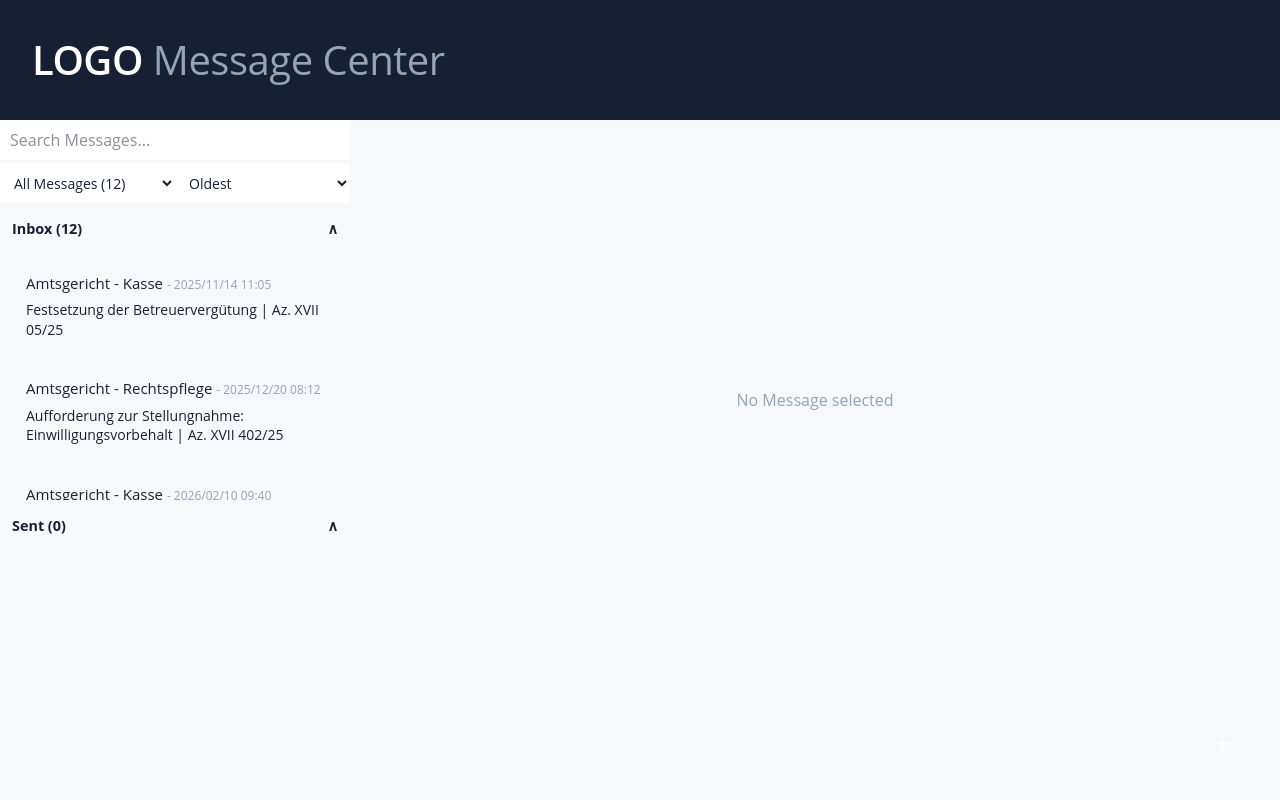
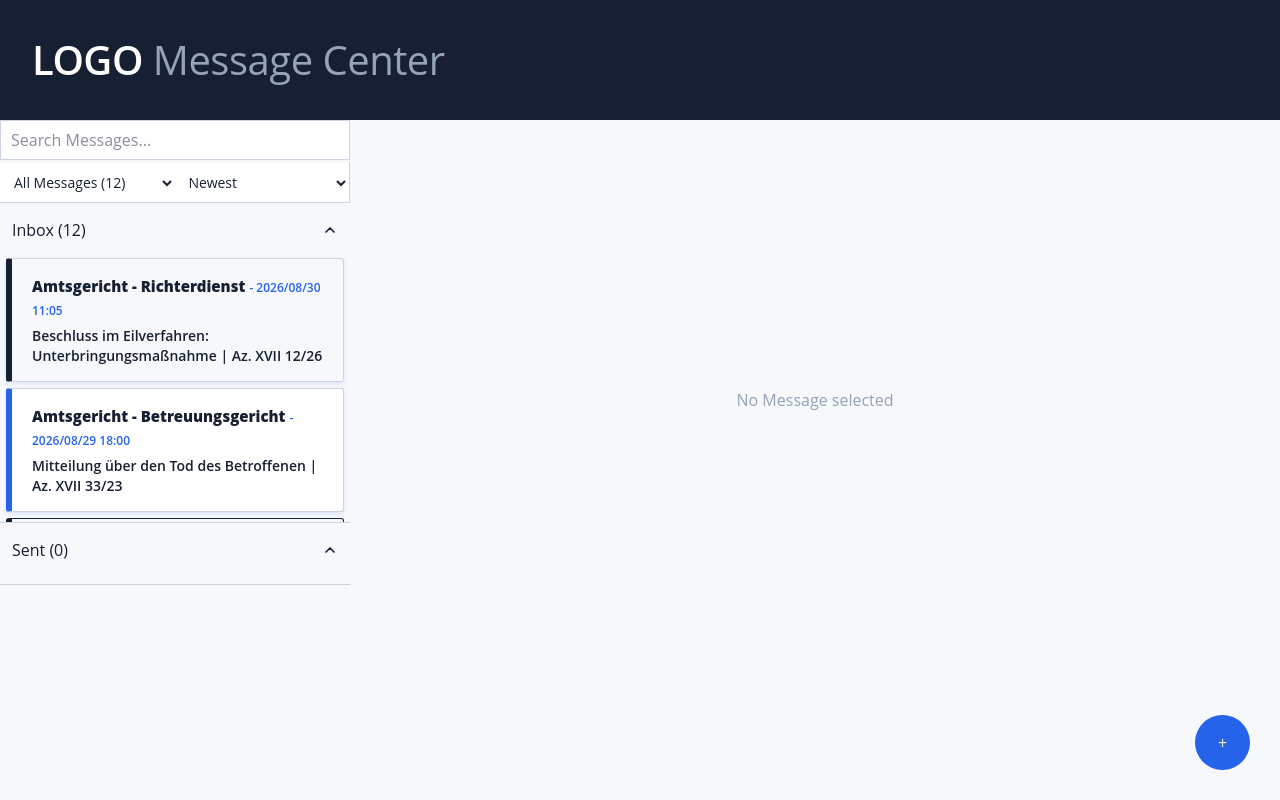
Before and after one commit to Yo-jo51/logo-message-center, a Vue app: page / in a window 1280 px wide. Built offline with nearby package versions, Linux system fonts and the light colour scheme.

Commit message:
new color palette and further tailwind integration, small fixes

```diff
--- a/src/CSS/main.css
+++ b/src/CSS/main.css
@@ -5,24 +5,26 @@
   --color-primary-dark: #1d4ed8;
   --color-navy: #172033;
 
+  /*Background colors*/
   --color-background: #f6f8fb;
   --color-surface: #ffffff;
   --color-surface-hover: #f1f5f9;
 
+  /*border colors*/
   --color-border: #e2e8f0;
   --color-border-dark: #cbd5e1;
 
+  /*Text colors*/
   --color-text: #172033;
   --color-text-secondary: #64748b;
   --color-text-muted: #94a3b8;
 
+  /*Message colors*/
   --color-unread: #eff6ff;
-  --color-success: #16a34a;
-  --color-warning: #f59e0b;
-  --color-danger: #dc2626;
+  --color-priority: #ffaa2b;
+  --color-priority-muted: #e5b26d;
 }
-
-* {
+w * {
   margin: 0;
   padding: 0;
   box-sizing: border-box;
--- a/src/MessageCenter.vue
+++ b/src/MessageCenter.vue
@@ -20,19 +20,15 @@ const inboxOpen = ref(true)
 const sentOpen = ref(true)
 
 const filterStatus = ref('All Messages')
-const sortOrder = ref('Oldest')
+const sortOrder = ref('Newest')
 
 const filteredMessages = computed(() => {
   let result = [...messages.value]
 
-  // Filter
   if (filterStatus.value === 'Seen') result = result.filter((m) => m.seen)
-
   if (filterStatus.value === 'Unseen') result = result.filter((m) => !m.seen)
-
   if (filterStatus.value === 'Priority') result = result.filter((m) => m.important)
 
-  // Search
   const search = searchText.value.toLowerCase().trim()
 
   if (search) {
@@ -41,7 +37,6 @@ const filteredMessages = computed(() => {
     )
   }
 
-  // Sort
   result.sort((a, b) => {
     const dateA = new Date(a.timestamp)
     const dateB = new Date(b.timestamp)
@@ -53,9 +48,7 @@ const filteredMessages = computed(() => {
 })
 
 const inboxMessages = computed(() => filteredMessages.value.filter((m) => m.folder === 'Inbox'))
-
 const sentMessages = computed(() => filteredMessages.value.filter((m) => m.folder === 'Sent'))
-
 const priorityCount = computed(() => messages.value.filter((m) => m.important).length)
 
 function openMessage(message) {
@@ -94,6 +87,7 @@ function sendMail(mail) {
     seen: true,
     important: mail.priority,
     attachments: mail.attachments || [],
+    fileName: mail.fileName,
   })
 
   saveMessages()
@@ -110,8 +104,8 @@ function toggleSent() {
 </script>
 
 <template>
-  <div class="layout">
-    <div class="sidebar">
+  <div class="flex w-screen h-screen overflow-hidden">
+    <div class="flex flex-col w-[350px] h-[85vh] mt-[15vh] gap-[5px]">
       <MessageSearch @SearchChanged="searchText = $event" />
 
       <MessageFilter
@@ -122,17 +116,52 @@ function toggleSent() {
         @FilterApplied="applyFilter"
       />
 
-      <!-- Inbox -->
-      <div class="folder" :class="{ active: inboxOpen }">
-        <button class="folder-header" @click="toggleInbox">
+      <div
+        class="overflow-hidden"
+        :class="{
+          'border-b border-[var(--color-border-dark)]': inboxOpen,
+        }"
+      >
+        <button
+          class="w-full border-none text-[var(--color-text)] py-[10px] px-3 flex justify-between items-center text-[0.9rem] font-bold cursor-pointer text-left"
+          @click="toggleInbox"
+        >
           <span>Inbox ({{ inboxMessages.length }})</span>
 
-          <span>
-            {{ inboxOpen ? '∧' : '∨' }}
-          </span>
+          <svg
+            v-if="inboxOpen"
+            xmlns="http://w3.org"
+            width="16"
+            height="16"
+            viewBox="0 0 24 24"
+            fill="none"
+            stroke="currentColor"
+            stroke-width="2.5"
+            stroke-linecap="round"
+            stroke-linejoin="round"
+          >
+            <path d="m18 15-6-6-6 6" />
+          </svg>
+          <svg
+            v-else
+            xmlns="http://w3.org"
+            width="16"
+            height="16"
+            viewBox="0 0 24 24"
+            fill="none"
+            stroke="currentColor"
+            stroke-width="2.5"
+            stroke-linecap="round"
+            stroke-linejoin="round"
+          >
+            <path d="m6 9 6 6 6-6" />
+          </svg>
         </button>
 
-        <div v-show="inboxOpen" class="folder-body">
+        <div
+          v-show="inboxOpen"
+          class="flex flex-col gap-[6px] p-[6px] max-h-[270px] overflow-y-auto [scrollbar-width:none]"
+        >
           <MessageCard
             v-for="message in inboxMessages"
             :key="message.id"
@@ -147,17 +176,52 @@ function toggleSent() {
         </div>
       </div>
 
-      <!-- sent -->
-      <div class="folder" :class="{ active: sentOpen }">
-        <button class="folder-header" @click="toggleSent">
+      <div
+        class="overflow-hidden"
+        :class="{
+          'border-b border-[var(--color-border-dark)]': sentOpen,
+        }"
+      >
+        <button
+          class="w-full border-none text-[var(--color-text)] py-[10px] px-3 flex justify-between items-center text-[0.9rem] font-bold cursor-pointer text-left"
+          @click="toggleSent"
+        >
           <span>Sent ({{ sentMessages.length }})</span>
 
-          <span>
-            {{ sentOpen ? '∧' : '∨' }}
-          </span>
+          <svg
+            v-if="sentOpen"
+            xmlns="http://w3.org"
+            width="16"
+            height="16"
+            viewBox="0 0 24 24"
+            fill="none"
+            stroke="currentColor"
+            stroke-width="2.5"
+            stroke-linecap="round"
+            stroke-linejoin="round"
+          >
+            <path d="m18 15-6-6-6 6" />
+          </svg>
+          <svg
+            v-else
+            xmlns="http://w3.org"
+            width="16"
+            height="16"
+            viewBox="0 0 24 24"
+            fill="none"
+            stroke="currentColor"
+            stroke-width="2.5"
+            stroke-linecap="round"
+            stroke-linejoin="round"
+          >
+            <path d="m6 9 6 6 6-6" />
+          </svg>
         </button>
 
-        <div v-show="sentOpen" class="folder-body">
+        <div
+          v-show="sentOpen"
+          class="flex flex-col gap-[6px] p-[6px] max-h-[270px] overflow-y-auto [scrollbar-width:none]"
+        >
           <MessageCard
             v-for="message in sentMessages"
             :key="message.id"
@@ -177,85 +241,15 @@ function toggleSent() {
 
     <MessageReader v-else-if="currentMessage" :message="currentMessage" />
 
-    <div v-else class="empty-reader">No Message selected</div>
+    <div v-else class="flex-1 flex items-center justify-center text-[var(--color-text-muted)]">
+      No Message selected
+    </div>
 
-    <button class="plus-btn" @click="openNewMail">+</button>
+    <button
+      class="fixed right-[30px] bottom-[30px] size-[55px] border-none rounded-full bg-[var(--color-primary)] cursor-pointer flex justify-center items-center box-border font-extrabold text-2xl text-white"
+      @click="openNewMail"
+    >
+      +
+    </button>
   </div>
 </template>
-
-<style scoped>
-.layout {
-  display: flex;
-  width: 100vw;
-  height: 100vh;
-  overflow: hidden;
-}
-
-.sidebar {
-  display: flex;
-  flex-direction: column;
-  width: 350px;
-  height: 85vh;
-  margin-top: 15vh;
-  gap: 5px;
-}
-
-.folder {
-  border: none;
-  overflow: hidden;
-}
-
-.folder.active {
-  border-bottom: 1px solid var(--color-border-dark);
-}
-
-.folder-header {
-  width: 100%;
-  border: none;
-  color: var(--color-text);
-  padding: 10px 12px;
-  display: flex;
-  justify-content: space-between;
-  align-items: center;
-  font-size: 0.9rem;
-  font-weight: 700;
-  cursor: pointer;
-  text-align: left;
-}
-
-.folder-body {
-  display: flex;
-  flex-direction: column;
-  gap: 6px;
-  padding: 6px;
-  max-height: 250px;
-  overflow-y: auto;
-  scrollbar-width: none;
-}
-
-.plus-btn {
-  position: fixed;
-  right: 30px;
-  bottom: 30px;
-  width: 55px;
-  height: 55px;
-  border: none;
-  border-radius: 50%;
-  background-color: var(--color-primary);
-  color: var(--color-surface);
-  font-size: 32px;
-  cursor: pointer;
-}
-
-.plus-btn:hover {
-  background-color: var(--color-primary-dark);
-}
-
-.empty-reader {
-  flex: 1;
-  display: flex;
-  align-items: center;
-  justify-content: center;
-  color: var(--color-text-muted);
-}
-</style>
--- a/src/components/MessageCard.vue
+++ b/src/components/MessageCard.vue
@@ -51,14 +51,15 @@ const emit = defineEmits(['openMail'])
 }
 
 .Card.important {
-  background: var(--color-warning);
-  border-left-color: var(--color-warning);
+  background: var(--color-priority-muted);
+  border-left-color: var(--color-priority);
 }
 
 .Card.selected {
   background: var(--color-unread);
-  border-color: var(--color-primary-dark);
-  box-shadow: 0 0 0 2px var(--color-primary);
+  border: 2px solid var(--color-navy);
+  border-left: 6px solid var(--color-navy);
+  box-shadow: none;
 }
 
 .Card.seen .sender {
--- a/src/components/MessageFilter.vue
+++ b/src/components/MessageFilter.vue
@@ -4,7 +4,7 @@ import { ref } from 'vue'
 const emit = defineEmits(['FilterApplied'])
 
 const messageFilter = ref('All Messages')
-const sortFilter = ref('Oldest')
+const sortFilter = ref('Newest')
 
 function FilterChange() {
   emit('FilterApplied', {
--- a/src/components/MessageList.vue
+++ b/src/components/MessageList.vue
@@ -1,19 +1,7 @@
 <script setup></script>
 
 <template>
-  <div class="messagelist"></div>
+  <div
+    class="fixed top-[20vh] left-0 w-[350px] h-[80vh] bg-[var(--color-surface)] border-r-2 border-[var(--color-border-dark)] overflow-y-auto z-10"
+  ></div>
 </template>
-
-<style scoped>
-.messagelist {
-  position: fixed;
-  top: 20vh;
-  left: 0;
-  width: 350px;
-  height: 80vh;
-  background-color: var(--color-surface);
-  border-right: 2px solid var(--color-border-dark);
-  overflow-y: auto;
-  z-index: 10;
-}
-</style>
```
